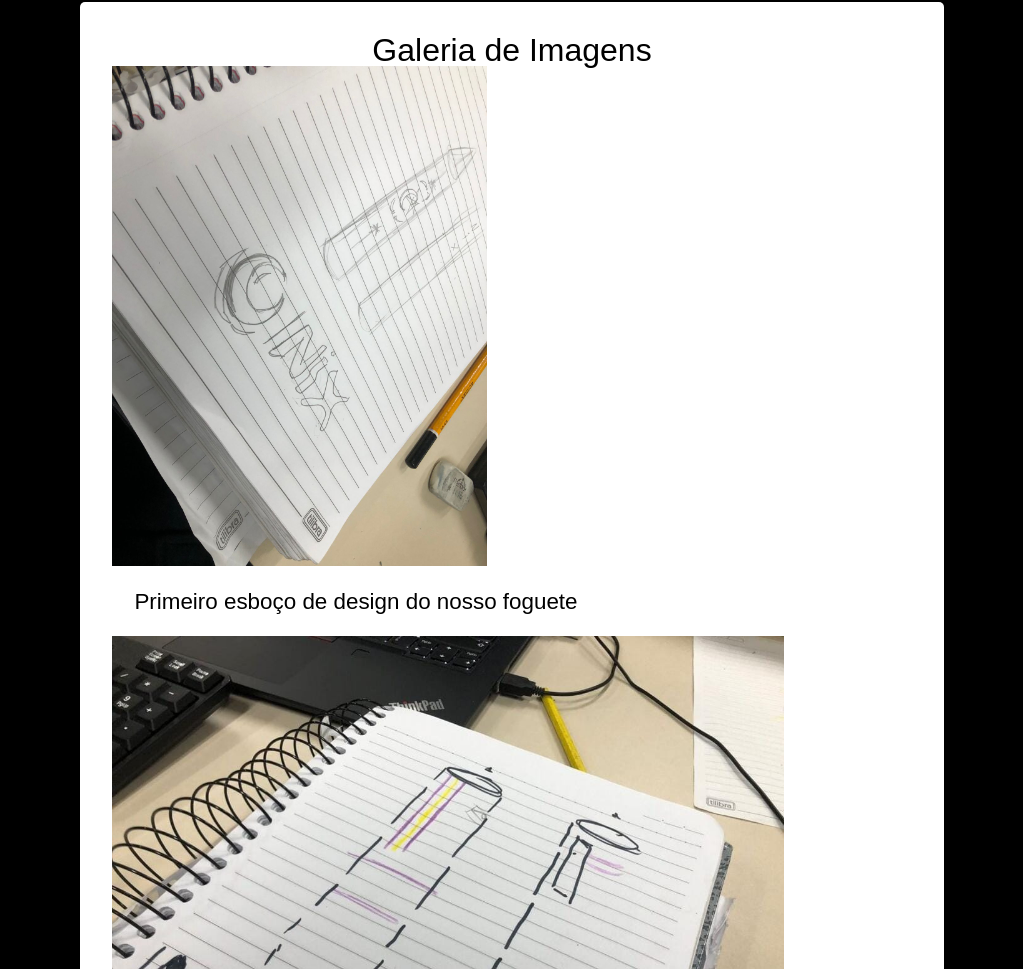
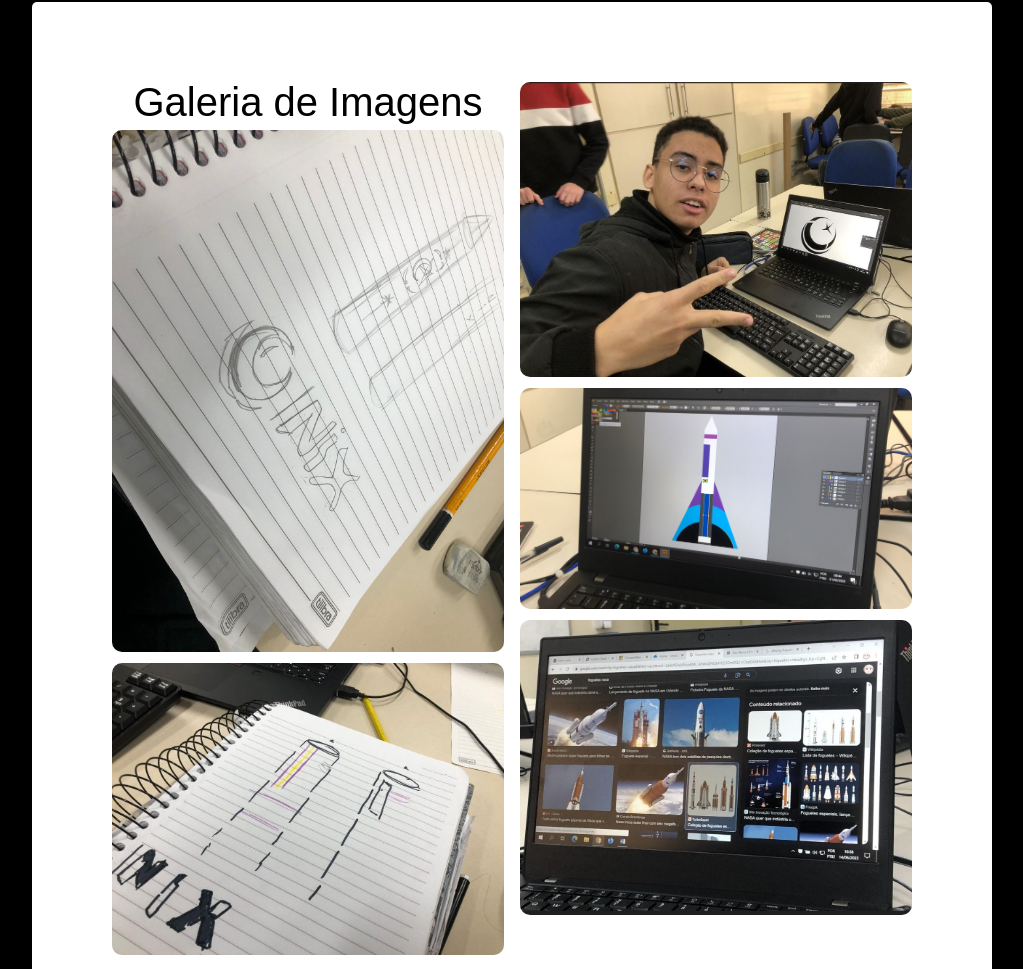
Before and after one commit to nixrocket/foguete_nix, a plain HTML site: page foguetenix_apw/galeria.html in a window 1280 px wide. Shown: the part 978-1947 px from the top of the page, without its empty margins (128-1151 px from the left). Drawn offline with Linux system fonts and the light colour scheme; a web font is replaced by a local one.

Commit message:
Add files via upload

```diff
--- a/foguetenix_apw/css/style.css
+++ b/foguetenix_apw/css/style.css
@@ -76,6 +76,32 @@ header {
   margin-top: 20px;
 }
 
+.container_galeria {
+max-width: 800px;
+margin: 0 auto;
+padding: 5rem;
+background-color: white;
+box-shadow: 0px 0px 3rem rgba(0, 0, 0, 0.1);
+border-radius: 5px;
+margin-top: 20px;
+text-align: center;
+column-count: 2;
+}
+
+h2{
+font-size: 5em;
+padding-bottom: 2%;
+}
+
+
+.forte{
+text-align: center;
+font-size:1.5em;
+padding-top: 10%;
+padding-bottom: 2%;
+}
+
+
 
 .video
 {
@@ -84,6 +110,7 @@ header {
 width: 100%;
 height: 35em;
 }
+
 
 nav ul{
   list-style-type: none;
@@ -153,7 +180,7 @@ nav ul li a:hover{
 }
 
 h2 {
-    font-size: 2em;
+  font-size: 2.5em;
   text-align: left;
   color: black;
   font-family: 'Bradley Gratis', sans-serif;
@@ -231,3 +258,9 @@ nav ul li a:hover{
 {
   padding: 1em;
 }
+
+img{
+  width: 100%;
+  margin-bottom: 0.5em;
+  border-radius: 10px;
+}
--- a/foguetenix_apw/galeria.html
+++ b/foguetenix_apw/galeria.html
@@ -34,44 +34,22 @@
 	    </figure>
 <body>
     <section class="galeria">
-        <div class="container">
+        <div class="container_galeria">
             <h2>Galeria de Imagens</h2>
             <div class="imagem">
-                <img widht=500 height=500 src="img/galeriadesign.jpeg" alt="">
-                <h5>Primeiro esboço de design do nosso foguete</h5>
+                <img src="img/galeriadesign.jpeg" alt="">
             </div>
             <div class="imagem">
-                 <img widht=500 height=500 src="img/galeriadesigncolorido.jpeg" alt="">
-                 <h5>Nosso primeiro esboço colorido e nome definido</h5>
+                 <img src="img/galeriadesigncolorido.jpeg" alt="">
             </div>
             <div class="imagem">
-                <img widht=500 height=500 src="img/galeriamatheusdesigner.jpeg" alt="">
-                <h5>O Designer Matheus e o modelo da nossa logo</h5>
+                <img  src="img/galeriamatheusdesigner.jpeg" alt="">
             </div>
             <div class="imagem">
-                <img widht=500 height=375 src="img/galeriadesignphoto.jpg" alt="">
-                <h5>Design Final do nosso foguete</h5>
+                <img  src="img/galeriadesignphoto.jpg" alt="">
             </div>
             <div class="imagem">
-                <img widht=500 height=500 src="img/galeriapesquisa.jpeg" alt="">
-                <h5>Pesquisas da equipe para montagem do nosso foguete</h5>
-            </div>
-
-
-                <img src="caminho/para/imagem1.jpg" alt="Foto do Projeto 1">
-                <p>Construção do foguete: etapa de montagem.</p>
-            </div>
-            <div class="imagem">
-                <img src="caminho/para/imagem2.jpg" alt="Foto do Projeto 2">
-                <p>Lançamento bem-sucedido do nosso foguete.</p>
-            </div>
-            <div class="imagem">
-                <img src="caminho/para/imagem3.jpg" alt="Foto do Projeto 3">
-                <p>Equipe celebrando após o lançamento.</p>
-            </div>
-            <div class="imagem">
-                <img src="caminho/para/imagem4.jpg" alt="Foto do Projeto 4">
-                <p>Registro de dados durante o voo do foguete.</p>
+                <img src="img/galeriapesquisa.jpeg" alt="">
             </div>
         </div>
     </section>
```
Lines whose indentation alone changed are shown as unchanged.
